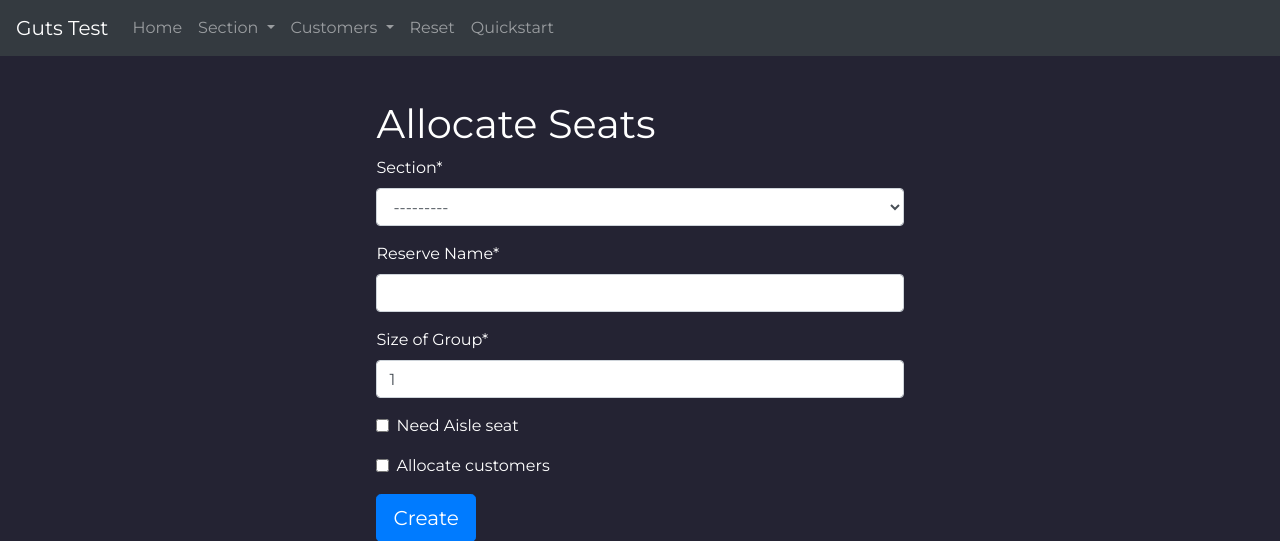
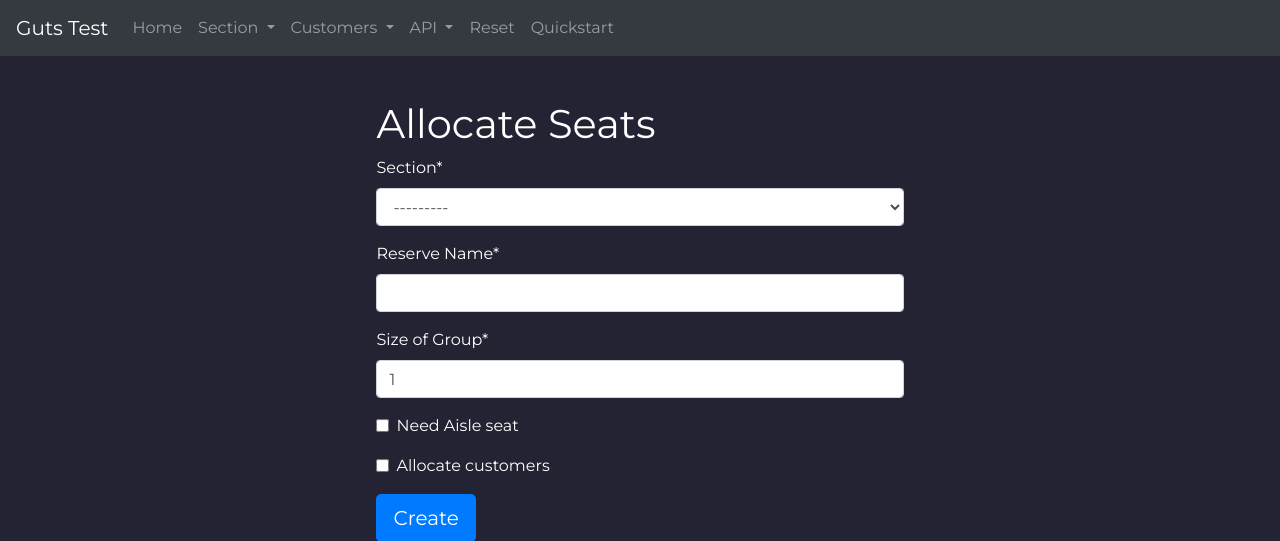
Before and after one commit to aminbahrabadi/guts_test, a Django app: page /customer/create/ in a window 1280 px wide. Shown: the top 541 px of the page. Run offline with Django 3.2, Linux system fonts and the light colour scheme; data that the repository does not hold is empty; some libraries are stand-ins or nearby versions.

Commit message:
Add API links to navbar

```diff
--- a/templates/portal_base.html
+++ b/templates/portal_base.html
@@ -74,6 +74,23 @@
                            href="{% url 'tickets:portal_customer_create' %}">Create</a>
                         <a class="dropdown-item"
                            href="{% url 'tickets:portal_customer_bulk_seating' %}">Seating</a>
+                    </div>
+                </li>
+
+                <li class="nav-item dropdown">
+                    <a class="nav-link dropdown-toggle" href="#" id="apiDropdown" role="button"
+                       data-toggle="dropdown" aria-expanded="false">
+                        API
+                    </a>
+                    <div class="dropdown-menu" aria-labelledby="apiDropdown">
+                        <a class="dropdown-item"
+                           href="{% url 'api:api_retrieve_sections' %}">Sections Retrieve</a>
+                        <a class="dropdown-item"
+                           href="{% url 'api:api_retrieve_seats' %}">Seats Retrieve</a>
+                        <a class="dropdown-item"
+                           href="{% url 'api:api_retrieve_single_seat' %}">Ticket Wallet</a>
+                        <a class="dropdown-item"
+                           href="{% url 'api:api_bulk_seating' %}">Seating API</a>
                     </div>
                 </li>
 
```
